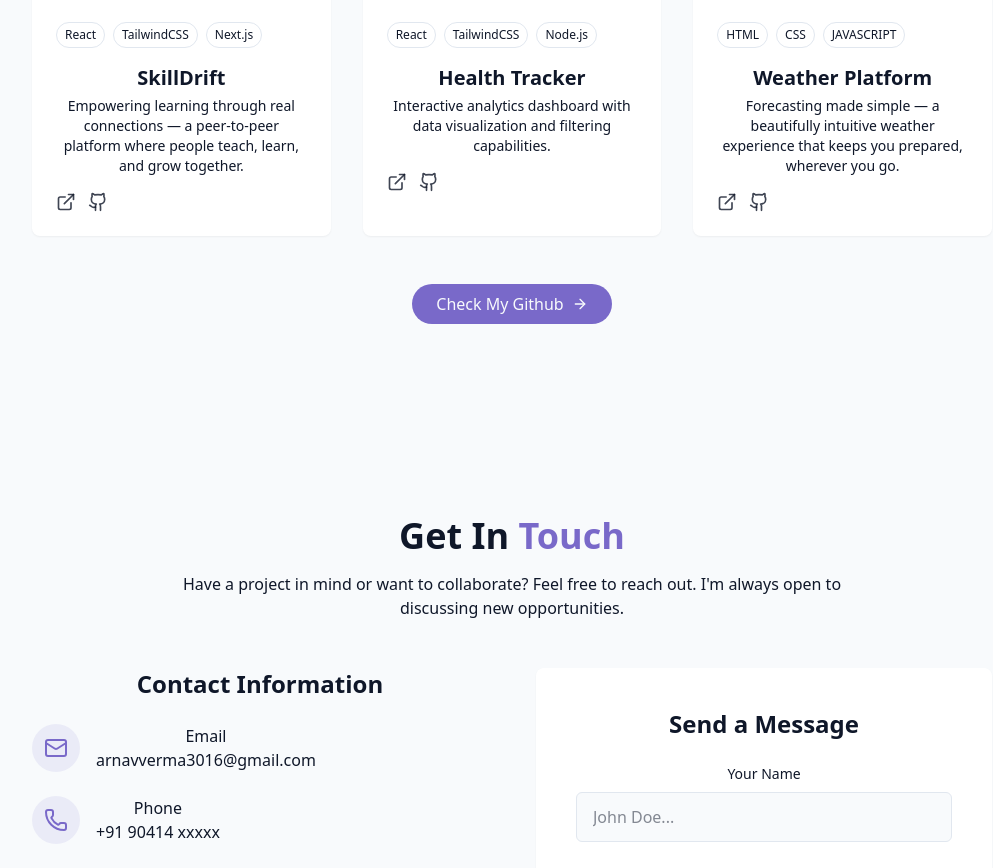
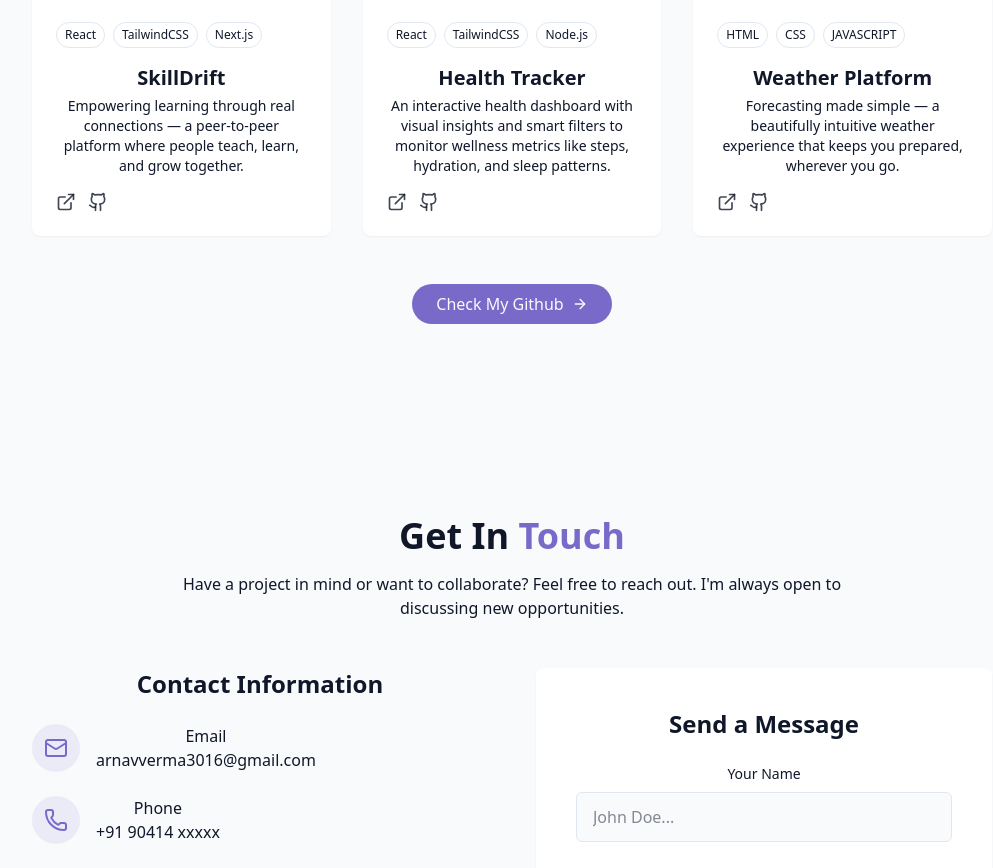
Before and after one commit to Arnav301/Portfolio, a React (Vite) app: page / in a window 1280 px wide. Shown: the part 3076-3944 px from the top of the page, without its empty margins (128-1121 px from the left). Built offline with nearby package versions, Linux system fonts and the light colour scheme.

Commit message:
Description

```diff
--- a/src/components/ProjectsSection.jsx
+++ b/src/components/ProjectsSection.jsx
@@ -14,7 +14,7 @@ const projects = [
     id: 2,
     title: "Health Tracker",
     description:
-      "Interactive analytics dashboard with data visualization and filtering capabilities.",
+      "An interactive health dashboard with visual insights and smart filters to monitor wellness metrics like steps, hydration, and sleep patterns.",
     image: "health.png",
     tags: ["React", "TailwindCSS", "Node.js"],
     demoUrl: "https://healthtracker112.netlify.app/",
```
